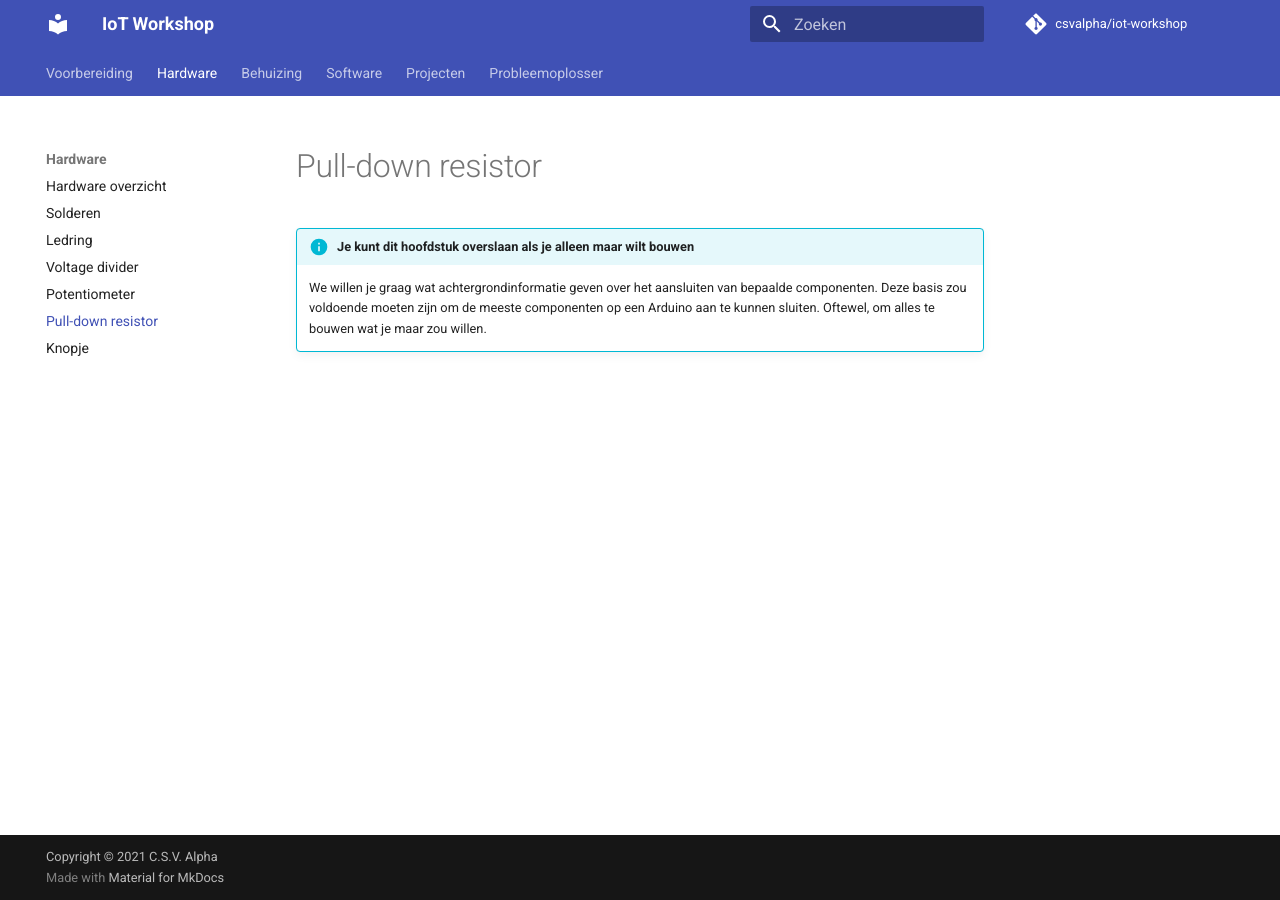
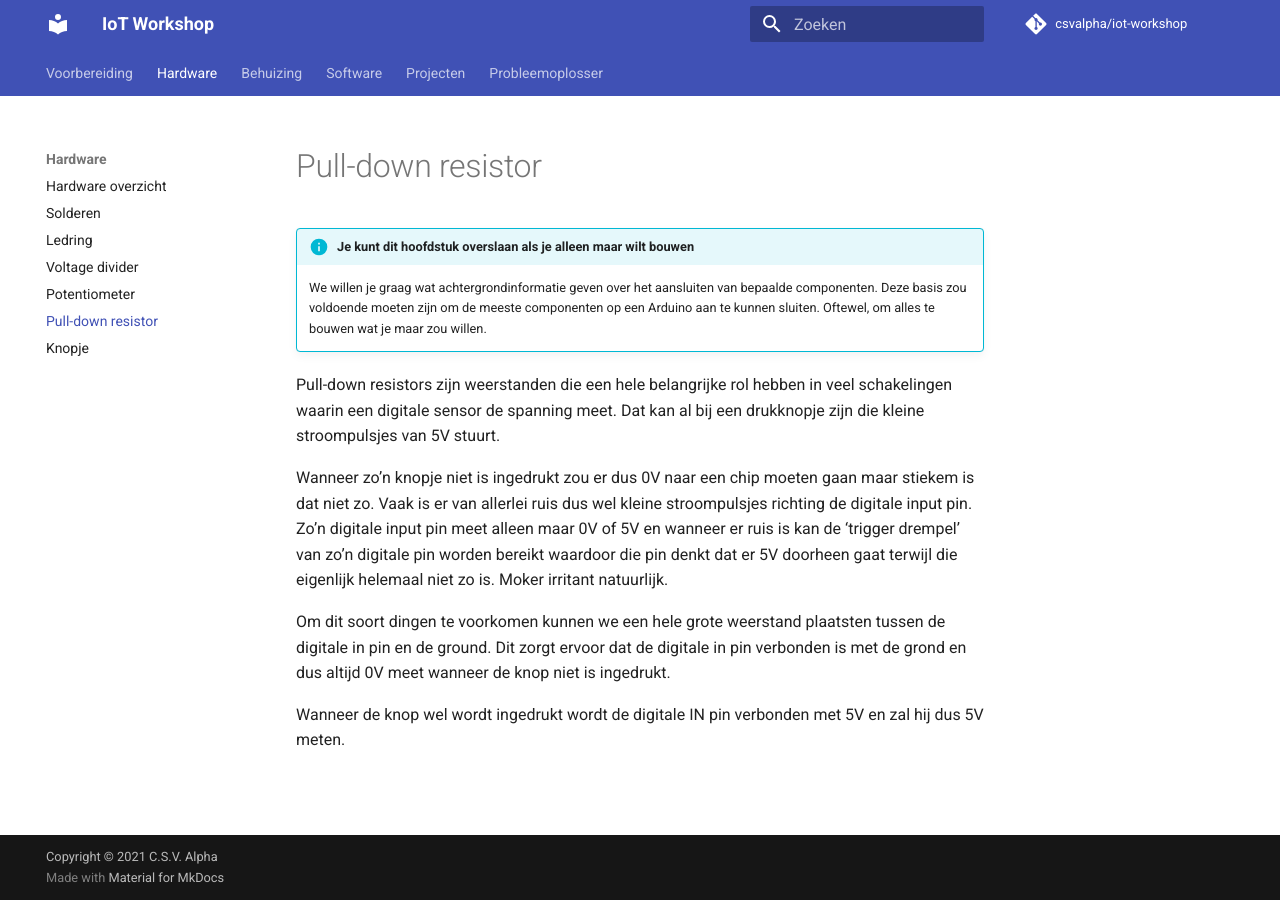
Before and after one commit to csvalpha/iot-workshop, an MkDocs documentation site: the page built from docs/hardware/pull-down-resistor.md, in a window 1280 px wide. Built offline with MkDocs 1.6.1 and Material for MkDocs 9.7.7, drawn with Linux system fonts in a browser that asks for light colours; comment, search, counter and statistics services are not loaded.

Commit message:
Update pull-down-resistor.md

```diff
--- a/docs/hardware/pull-down-resistor.md
+++ b/docs/hardware/pull-down-resistor.md
@@ -1,3 +1,11 @@
 # Pull-down resistor
 !!! info "Je kunt dit hoofdstuk overslaan als je alleen maar wilt bouwen"
     We willen je graag wat achtergrondinformatie geven over het aansluiten van bepaalde componenten. Deze basis zou voldoende moeten zijn om de meeste componenten op een Arduino aan te kunnen sluiten. Oftewel, om alles te bouwen wat je maar zou willen.
+
+Pull-down resistors zijn weerstanden die een hele belangrijke rol hebben in veel schakelingen waarin een digitale sensor de spanning meet. Dat kan al bij een drukknopje zijn die kleine stroompulsjes van 5V stuurt.
+
+Wanneer zo’n knopje niet is ingedrukt zou er dus 0V naar een chip moeten gaan maar stiekem is dat niet zo. Vaak is er van allerlei ruis dus wel kleine stroompulsjes richting de digitale input pin. Zo’n digitale input pin meet alleen maar 0V of 5V en wanneer er ruis is kan de ‘trigger drempel’ van zo’n digitale pin worden bereikt waardoor die pin denkt dat er 5V doorheen gaat terwijl die eigenlijk helemaal niet zo is. Moker irritant natuurlijk.
+
+Om dit soort dingen te voorkomen kunnen we een hele grote weerstand plaatsten tussen de digitale in pin en de ground. Dit zorgt ervoor dat de digitale in pin verbonden is met de grond en dus altijd 0V meet wanneer de knop niet is ingedrukt.
+
+Wanneer de knop wel wordt ingedrukt wordt de digitale IN pin verbonden met 5V en zal hij dus 5V meten.
```
